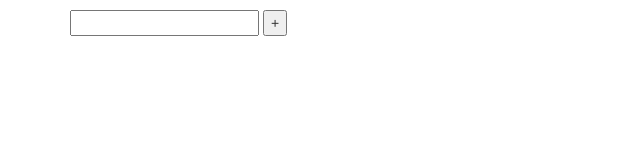
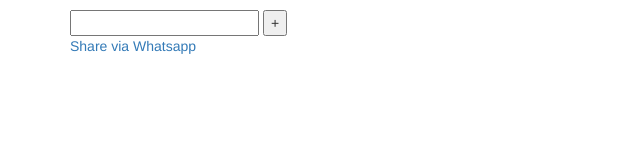
Before and after one commit to makolet/makolet.github.io, a plain HTML site: page index.html in a window 1280 px wide. Shown: the whole page, without its empty margins (0-640 px from the left). Drawn offline with nearby package versions, Linux system fonts and the light colour scheme.

Commit message:
Update share-list.template.html

```diff
--- a/app/share-list/share-list.template.html
+++ b/app/share-list/share-list.template.html
@@ -1,3 +1,4 @@
 <div>
-    <a ng-href="whatsapp://send?text={{$ctrl.getUrl()}}" ng-hide="!$ctrl.isMobile" data-action="share/whatsapp/share">Share via Whatsapp</a>
+    <a ng-href="whatsapp://send?text={{$ctrl.getUrl()}}" data-action="share/whatsapp/share">Share via Whatsapp</a>
+    <!--ng-hide="!$ctrl.isMobile"-->
 </div>
```
